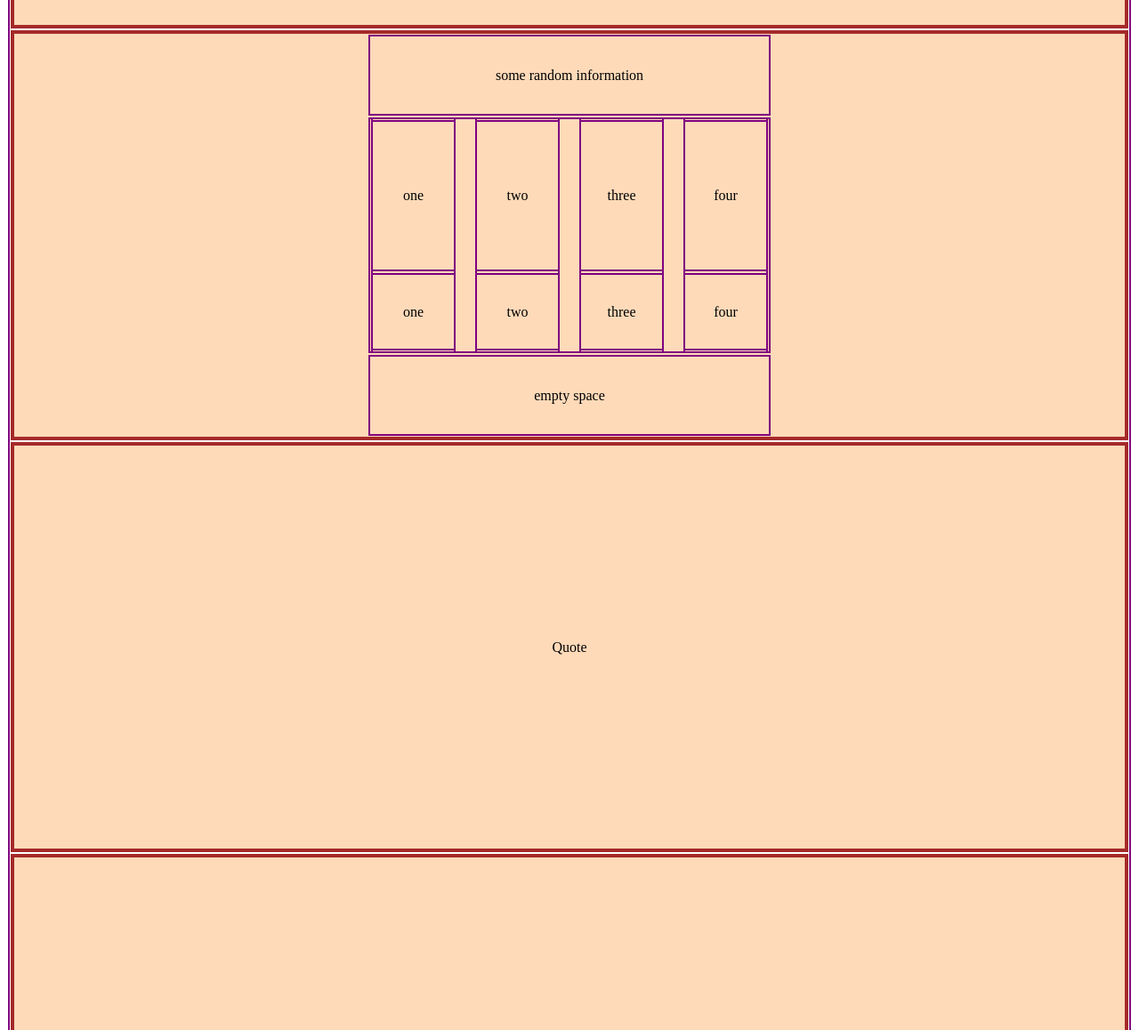
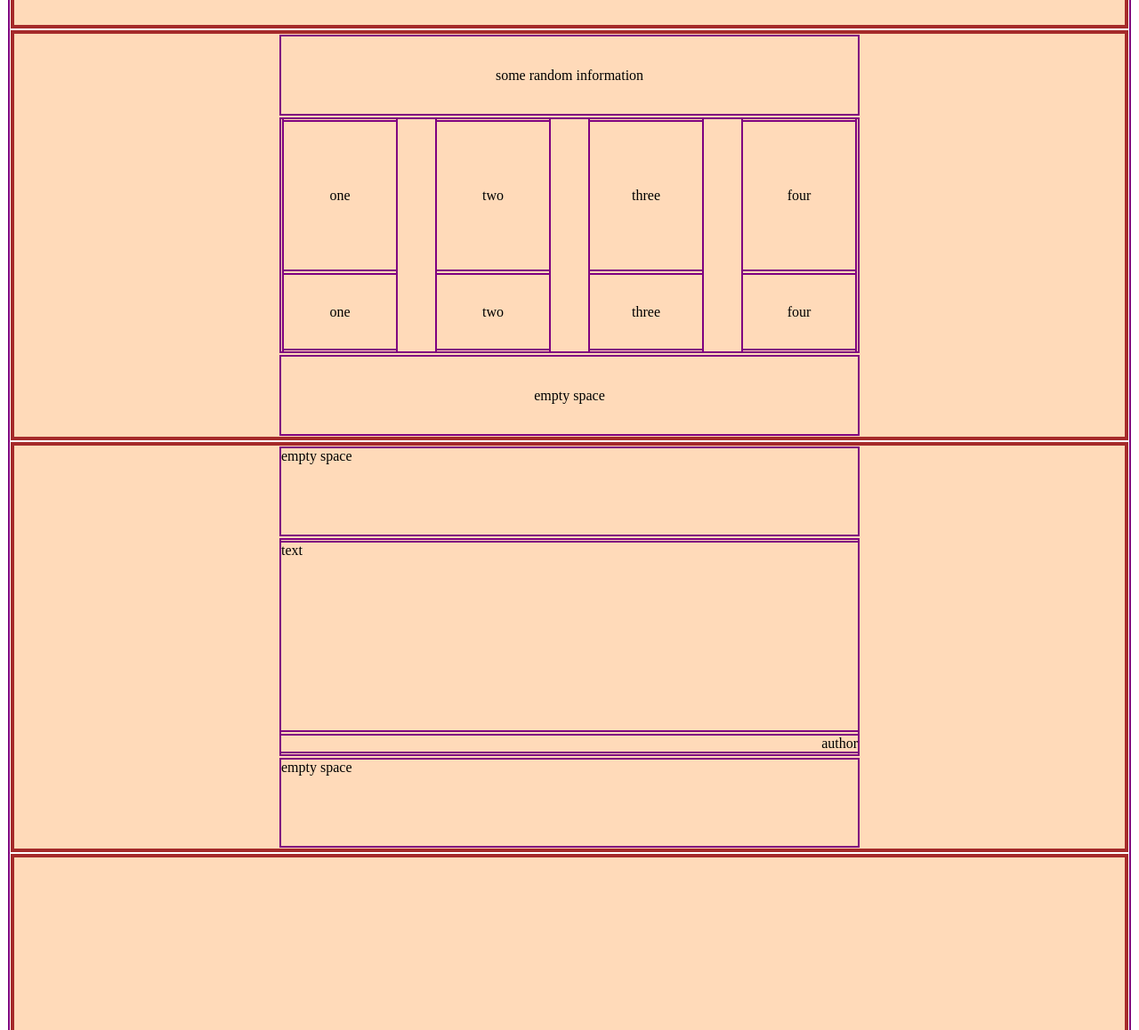
Before and after one commit to daniel-joo-dsj/learn-javascript, a plain HTML site: page landing-page/index.html in a window 1280 px wide. Shown: the part 480-1638 px from the top of the page at 89% size. Drawn offline with Linux system fonts and the light colour scheme.

Commit message:
Add layout for quote

```diff
--- a/landing-page/index.html
+++ b/landing-page/index.html
@@ -46,7 +46,14 @@
             </div>
             <div class="empty-space">empty space</div>
         </div>
-        <div class="main-section quote">Quote</div>
+        <div class="main-section quote">
+            <div class="empty-space">empty space</div>
+            <div class="quote-text">
+                <div class="text">text</div>
+                <div class="author">author</div>
+            </div>
+            <div class="empty-space">empty space</div>
+        </div>
         <div class="main-section signup">Signup</div>
         <div class="main-section footer">Footer</div>
     </div>
--- a/landing-page/styles.css
+++ b/landing-page/styles.css
@@ -15,9 +15,10 @@
     justify-content: center;
 }
 
-.main-section.info {
-    padding-right: 400px;
-    padding-left: 400px;
+/* Is it better to refactor and create vertical flexboxes to set the paddings?*/
+.main-section.info, .main-section.quote {
+    padding-right: 300px;
+    padding-left: 300px;
 }
 
 .landing-page .header, .footer {
@@ -70,7 +71,7 @@
     display: flex;
     justify-content: space-between;
     align-items: center;
-    gap: 20px;
+    gap: 40px;
 }
 
 .info-illustrations-container .info-illustration {
@@ -88,6 +89,34 @@
     flex: 1 1 0;
 }
 
+/* Quote */
+.quote {
+    flex-direction: column;
+    display: flex;
+}
+
+.quote div {
+    flex: 2 1 0;
+    width: 100%;
+    display: flex;
+}
+
+.quote .quote-text {
+    flex-direction: column;
+    flex: 5 1 0;
+    justify-content: center;
+    align-items: center;
+}
+.quote-text .text {
+    flex: 20 1 0;
+}
+.quote-text .author {
+    flex: 1 1 0;
+    justify-content: right;
+    align-items: center;
+}
+
+
 /* To see layout of boxes easier, will delete later */
 div {
     border: 2px solid purple;
```
